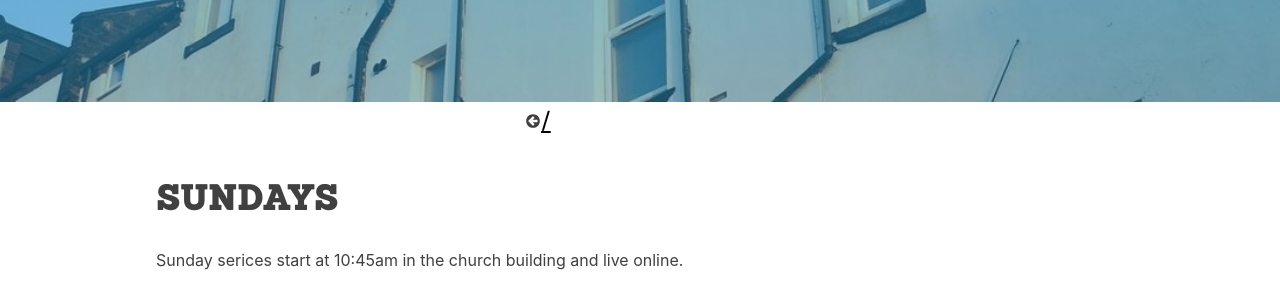
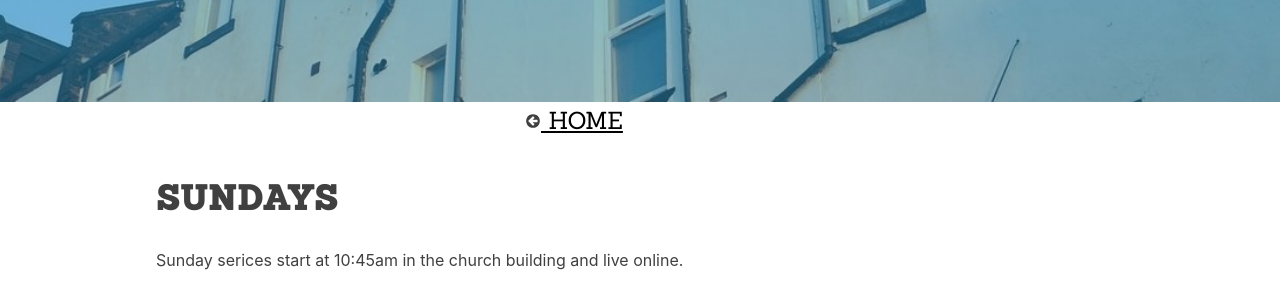
Before and after one commit to woodcox/city-jekyll, a Jekyll site: the page built from pages/_sunday/2021-01-03-booking.md, in a window 1280 px wide and 900 px high, scrolled down 508 px. Shown: the part 155-455 px from the top of the window. Built offline with Jekyll 4.4.1, drawn with Linux system fonts in a browser that asks for light colours.

Commit message:
Update nav-back.html

```diff
--- a/_includes/modules/nav-back.html
+++ b/_includes/modules/nav-back.html
@@ -14,7 +14,7 @@
         {% assign crumbs = page.url | remove:'/index.html' | split: '/' %}
         {% assign current_page = crumbs.last | append: '/' %}
         {% assign previous = page.url | remove: current_page %}
-        <a class="arrow-left-icon" href="{{ site.baseurl }}{{ previous }}">{{ previous }}</a>
+        <a class="arrow-left-icon" href="{{ site.baseurl }}{{ previous }}"> {% if previous == '/' %}HOME{% else %}{{ previous }}{% endif %}</a>
       </div>
     </div>
   </div>
```
